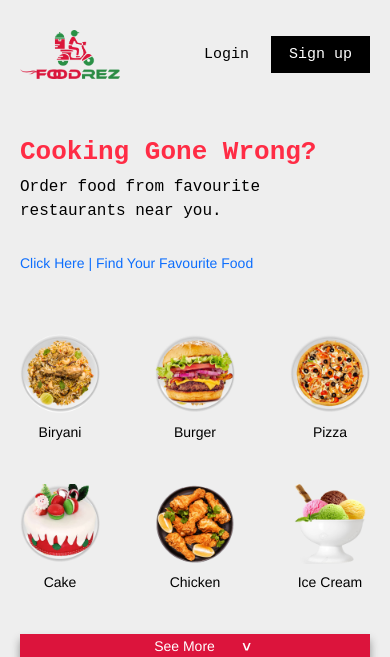
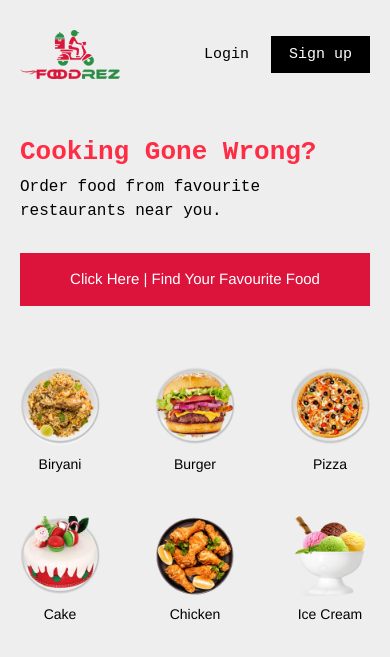
Before and after one commit to easycodesigns/foodrez, a plain HTML site: page index.html in a window 390 px wide. Shown: the top 657 px of the page. Drawn offline with nearby package versions, Linux system fonts and the light colour scheme.

Commit message:
Update style.css

```diff
--- a/css/style.css
+++ b/css/style.css
@@ -72,7 +72,7 @@ body {
 .left .input-area {
   margin-top: 30px;
 }
-.left .input-area .button {
+.left .input-area .main-btn {
   width: 100%;
   padding: 15px 0;
   font-size: 17px;
@@ -83,7 +83,7 @@ body {
   cursor: pointer;
   transition: .3s ease;
 }
-.left .input-area .button:hover{
+.left .input-area .main-btn:hover{
   background: #000;
 }
 .popular-foods {
@@ -363,7 +363,7 @@ footer .column-4 .apps-downloads img {
   .left .input-area {
     display: flex;
   }
-  .left .input-area .button {
+  .left .input-area .main-btn {
     font-size: 15px;
   }
   .popular-foods {
```
